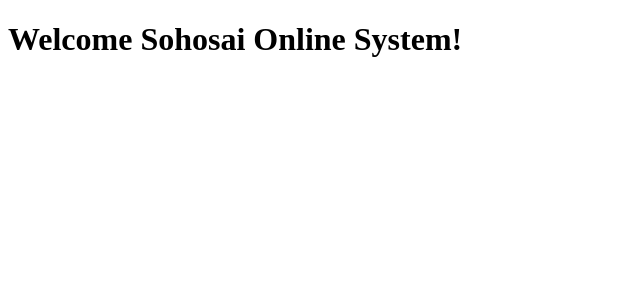
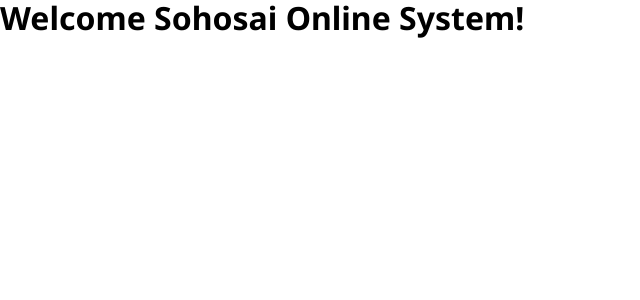
Before and after one commit to sohosai/sos26-template, a React (Vite) app in the folder apps/web/: page / in a window 1280 px wide. Shown: the top 300 px of the page, without its empty margins (0-640 px from the left). Built offline with nearby package versions, Linux system fonts and the light colour scheme.

Commit message:
初期styleの整備

```diff
--- a/apps/web/index.html
+++ b/apps/web/index.html
@@ -1,12 +1,24 @@
 <!doctype html>
 <html lang="en">
+
 <head>
 	<meta charset="UTF-8" />
 	<link rel="icon" type="image/svg+xml" href="/vite.svg" />
 	<meta name="viewport" content="width=device-width, initial-scale=1.0" />
+
+	<!-- Google Fontsの読み込み -->
+	<link rel="preconnect" href="https://fonts.googleapis.com" />
+	<link rel="preconnect" href="https://fonts.gstatic.com" crossorigin />
+	<link rel="preload" as="style" fetchpriority="high"
+		href="https://fonts.googleapis.com/css2?family=Noto+Sans+JP:wght@100..900&family=Noto+Sans:ital,wght@0,100..900;1,100..900&display=swap" />
+	<link rel="stylesheet"
+		href="https://fonts.googleapis.com/css2?family=Noto+Sans+JP:wght@100..900&family=Noto+Sans:ital,wght@0,100..900;1,100..900&display=swap"
+		media="print" onload='this.media="all"' />
 </head>
+
 <body>
 	<div id="root"></div>
 	<script type="module" src="/src/main.tsx"></script>
 </body>
+
 </html>
--- a/apps/web/src/main.tsx
+++ b/apps/web/src/main.tsx
@@ -2,6 +2,9 @@ import { createRouter, RouterProvider } from "@tanstack/react-router";
 import { StrictMode } from "react";
 import { createRoot } from "react-dom/client";
 import { routeTree } from "./routeTree.gen";
+
+import "./styles/reset.css";
+import "./styles/global.scss";
 
 // Create a new router instance
 const router = createRouter({ routeTree });
--- /dev/null
+++ b/apps/web/src/styles/global.scss
@@ -0,0 +1,8 @@
+* {
+  margin: 0;
+  padding: 0;
+  vertical-align: bottom;
+	font-style: normal;
+	text-autospace: normal;
+	font-family: "Noto Sans", "Noto Sans JP", sans-serif;
+}
--- /dev/null
+++ b/apps/web/src/styles/reset.css
@@ -0,0 +1,66 @@
+*,
+*::before,
+*::after {
+	box-sizing: border-box;
+}
+html {
+	-moz-text-size-adjust: none;
+	-webkit-text-size-adjust: none;
+	text-size-adjust: none;
+}
+body,
+h1,
+h2,
+h3,
+h4,
+p,
+figure,
+blockquote,
+dl,
+dd {
+	margin: 0;
+}
+ul[role="list"],
+ol[role="list"] {
+	list-style: none;
+}
+body {
+	min-height: 100vh;
+	line-height: 1.5;
+}
+h1,
+h2,
+h3,
+h4,
+button,
+input,
+label {
+	line-height: 1.1;
+}
+h1,
+h2,
+h3,
+h4 {
+	text-wrap: balance;
+}
+a:not([class]) {
+	text-decoration-skip-ink: auto;
+	color: currentColor;
+}
+img,
+picture {
+	max-width: 100%;
+	display: block;
+}
+input,
+button,
+textarea,
+select {
+	font: inherit;
+}
+textarea:not([rows]) {
+	min-height: 10em;
+}
+:target {
+	scroll-margin-block: 5ex;
+}
--- a/package.json
+++ b/package.json
@@ -27,6 +27,7 @@
     "@biomejs/biome": "^2.3.11",
     "@vitest/coverage-v8": "^4.0.16",
     "lefthook": "^2.0.13",
+    "sass-embedded": "^1.97.2",
     "turbo": "^2.7.3",
     "typescript": "~5.9.3",
     "vitest": "^4.0.16"
```
Also changed, not shown: 1 other file (tests, documents, lock files or other folders). Lines whose indentation alone changed are shown as unchanged.
